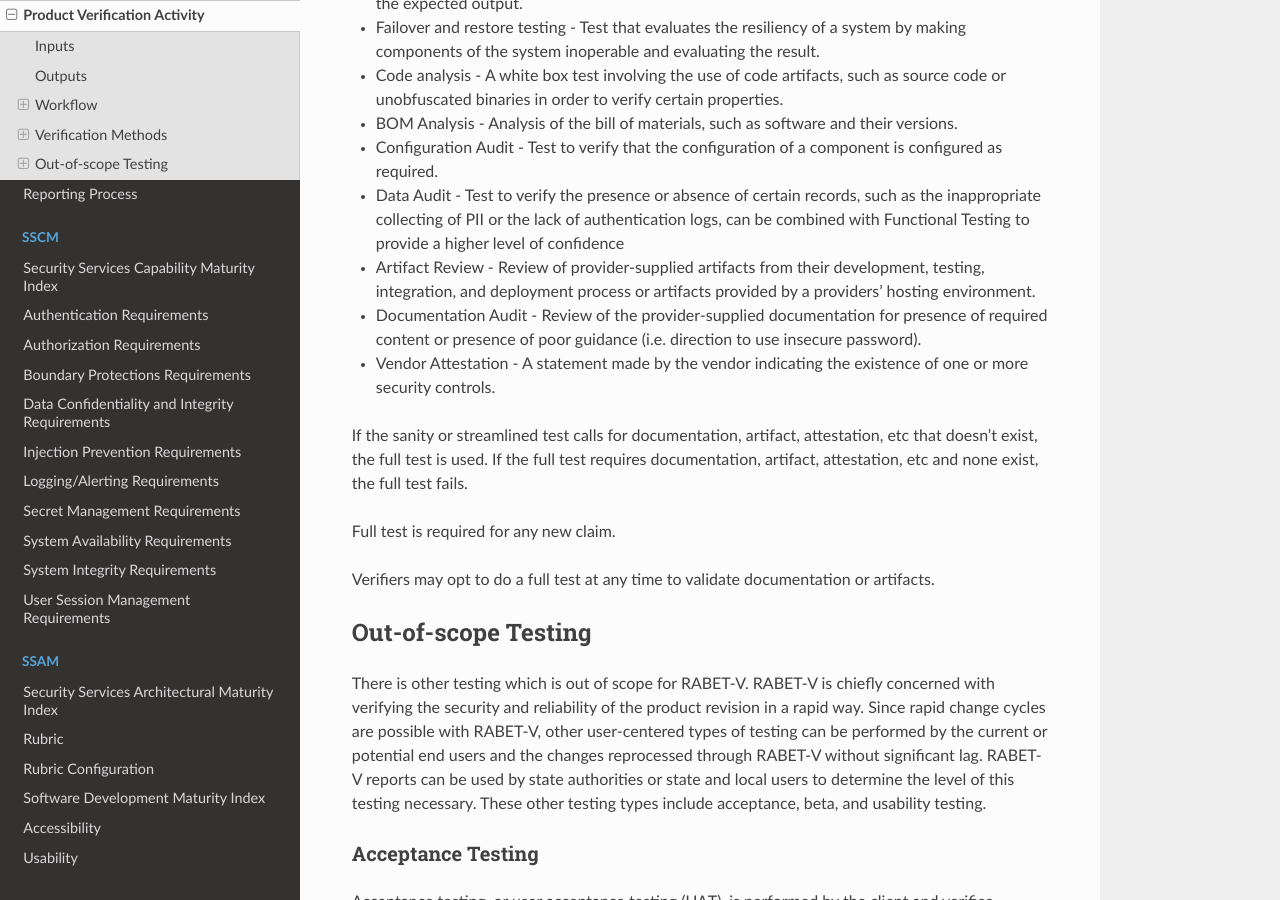
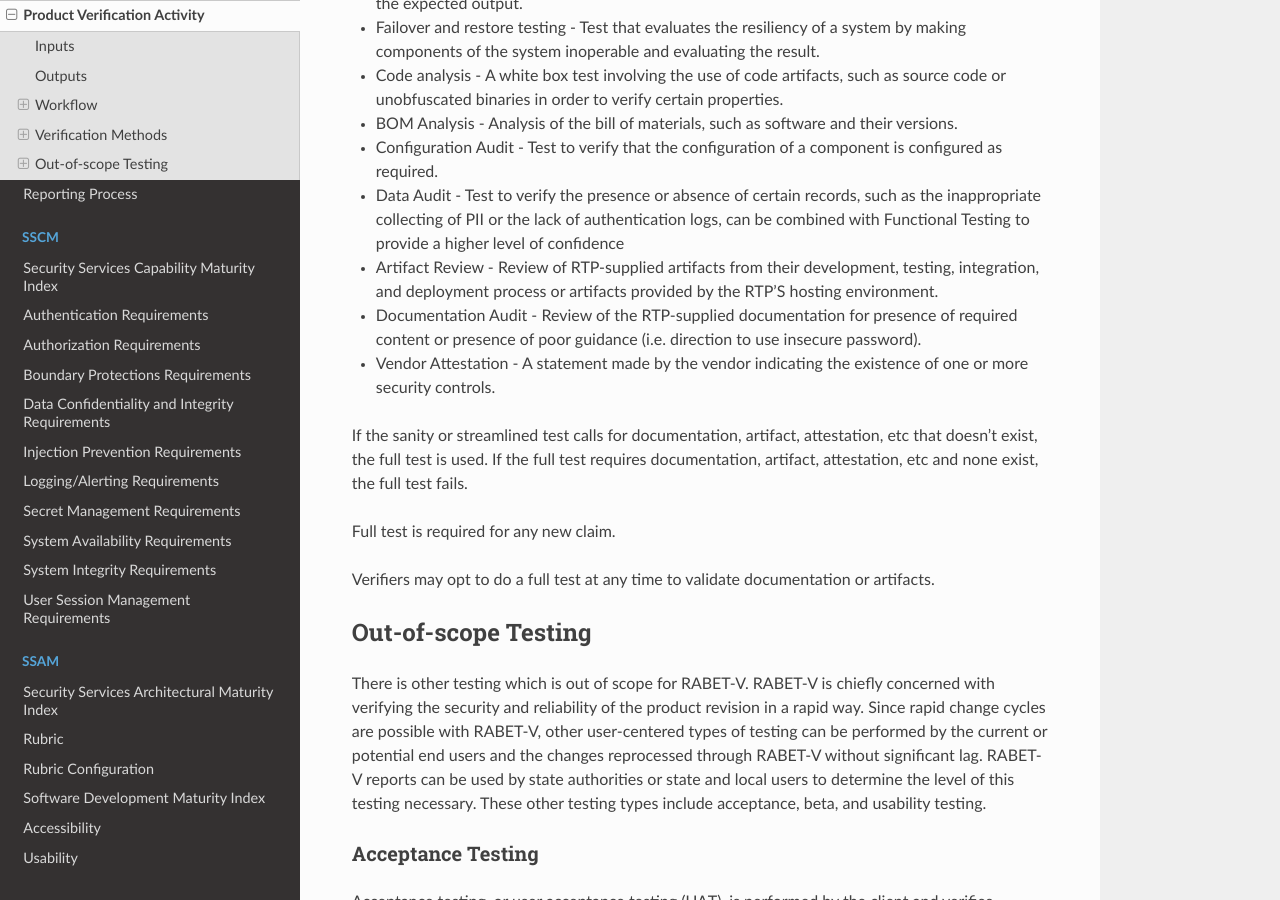
Before and after one commit to it-dept-cis/RABET-V-Pilot, a Sphinx documentation site: the page built from docs/source/Activities/Product_Verification_Process.md, in a window 1280 px wide and 900 px high, scrolled down 3768 px. Built offline with Sphinx 7.4.7 and the Read the Docs theme 2.0.0, drawn with Linux system fonts in a browser that asks for light colours; pages that are not in the unit, such as notebooks, are missing from menus; some of the changed text lies outside the part shown.

Commit message:
Update Product_Verification_Process.md
replaced "provider" with "RTP"

```diff
--- a/docs/source/Activities/Product_Verification_Process.md
+++ b/docs/source/Activities/Product_Verification_Process.md
@@ -40,7 +40,7 @@
 
 #### Artifact Review
 
-This method will review an artifact provided by the technology provider. The review will look for gaps or concerns in relevant security controls based on the information provided. Each type of artifact will have various indicators of acceptability. Types of provider artifacts include:
+This method will review an artifact provided by the RTP. The review will look for gaps or concerns in relevant security controls based on the information provided. Each type of artifact will have various indicators of acceptability. Types of RTP artifacts include:
 
   - Automated source code unit test results
 
@@ -125,8 +125,8 @@
 - BOM Analysis -	Analysis of the bill of materials, such as software and their versions.
 - Configuration Audit	- Test to verify that the configuration of a component is configured as required.
 - Data Audit -	Test to verify the presence or absence of certain records, such as the inappropriate collecting of PII or the lack of authentication logs, can be combined with Functional Testing to provide a higher level of confidence
-- Artifact Review	- Review of provider-supplied artifacts from their development, testing, integration, and deployment process or artifacts provided by a providers' hosting environment.
-- Documentation Audit - Review of the provider-supplied documentation for presence of required content or presence of poor guidance (i.e. direction to use insecure password).
+- Artifact Review	- Review of RTP-supplied artifacts from their development, testing, integration, and deployment process or artifacts provided by the RTP'S hosting environment.
+- Documentation Audit - Review of the RTP-supplied documentation for presence of required content or presence of poor guidance (i.e. direction to use insecure password).
 - Vendor Attestation - A statement made by the vendor indicating the existence of one or more security controls.
 
 If the sanity or streamlined test calls for documentation, artifact, attestation, etc that doesn't exist, the full test is used. If the full test requires documentation, artifact, attestation, etc and none exist, the full test fails.
```
